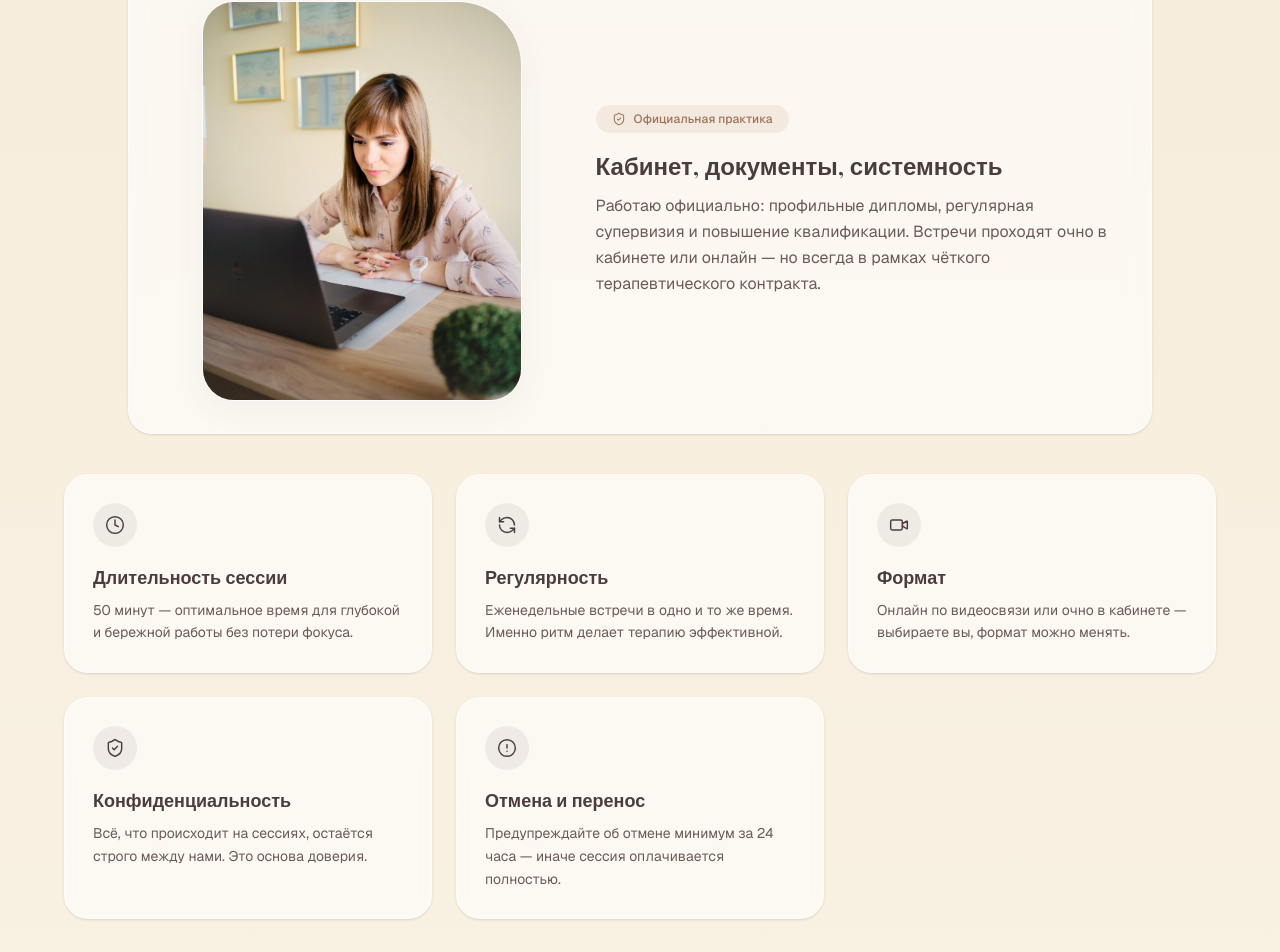
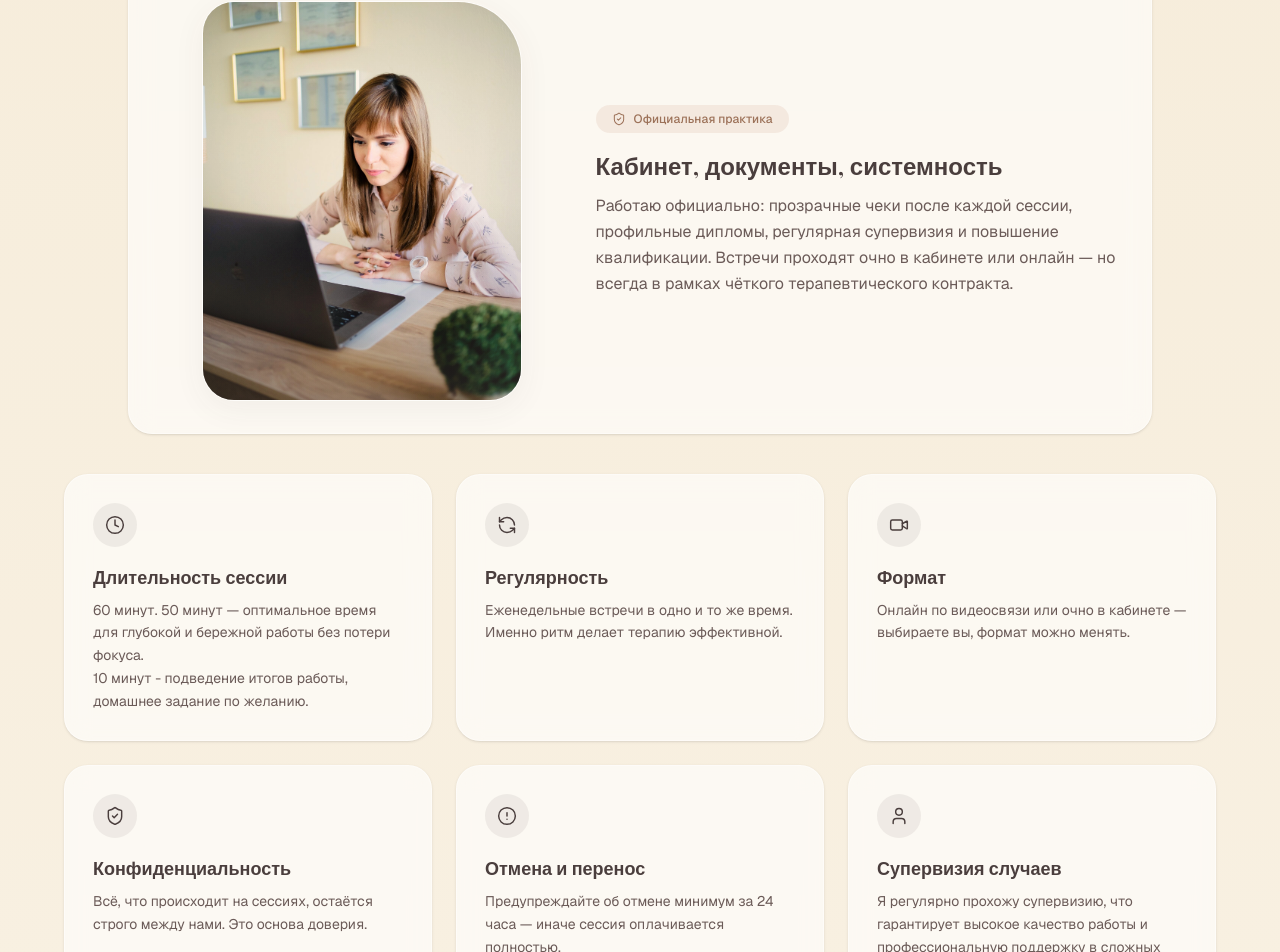
Before and after one commit to DmSharygin/PsySharyginaLanding, a Next.js app: page / in a window 1280 px wide. Shown: the part 5161-6113 px from the top of the page. Built offline with nearby package versions, Linux system fonts and the light colour scheme.

Commit message:
фиксы правила

```diff
--- a/app/page.tsx
+++ b/app/page.tsx
@@ -122,7 +122,7 @@ const rules = [
   {
     icon: Clock,
     title: 'Длительность сессии',
-    text: '50 минут — оптимальное время для глубокой и бережной работы без потери фокуса.',
+    text: '60 минут. 50 минут — оптимальное время для глубокой и бережной работы без потери фокуса. \n10 минут - подведение итогов работы, домашнее задание по желанию.',
   },
   {
     icon: RefreshCcw,
@@ -143,6 +143,11 @@ const rules = [
     icon: AlertCircle,
     title: 'Отмена и перенос',
     text: 'Предупреждайте об отмене минимум за 24 часа — иначе сессия оплачивается полностью.',
+  },
+  {
+    icon: User,
+    title: 'Супервизия случаев',
+    text: 'Я регулярно прохожу супервизию, что гарантирует высокое качество работы и профессиональную поддержку в сложных случаях. Все случаи обсуждаются строго анонимно с изменением всех личных данных клиента.',
   },
 ];
 
@@ -828,7 +833,7 @@ export default function Home() {
                 Кабинет, документы, системность
               </h3>
               <p className="mt-3 text-sm leading-relaxed text-[#6B5B58] md:text-base">
-                Работаю официально: профильные дипломы, регулярная супервизия и повышение
+                Работаю официально: прозрачные чеки после каждой сессии, профильные дипломы, регулярная супервизия и повышение
                 квалификации. Встречи проходят очно в кабинете или онлайн — но всегда в рамках
                 чёткого терапевтического контракта.
               </p>
@@ -845,7 +850,10 @@ export default function Home() {
               <h3 className={`${playfair.className} mt-4 text-lg font-semibold text-[#4A3E3D]`}>
                 {title}
               </h3>
-              <p className="mt-2 text-sm leading-relaxed text-[#6B5B58]">{text}</p>
+              {/* Добавлен класс whitespace-pre-line */}
+              <p className="mt-2 text-sm leading-relaxed text-[#6B5B58] whitespace-pre-line">
+                {text}
+              </p>
             </GlassCard>
           ))}
         </div>
```
